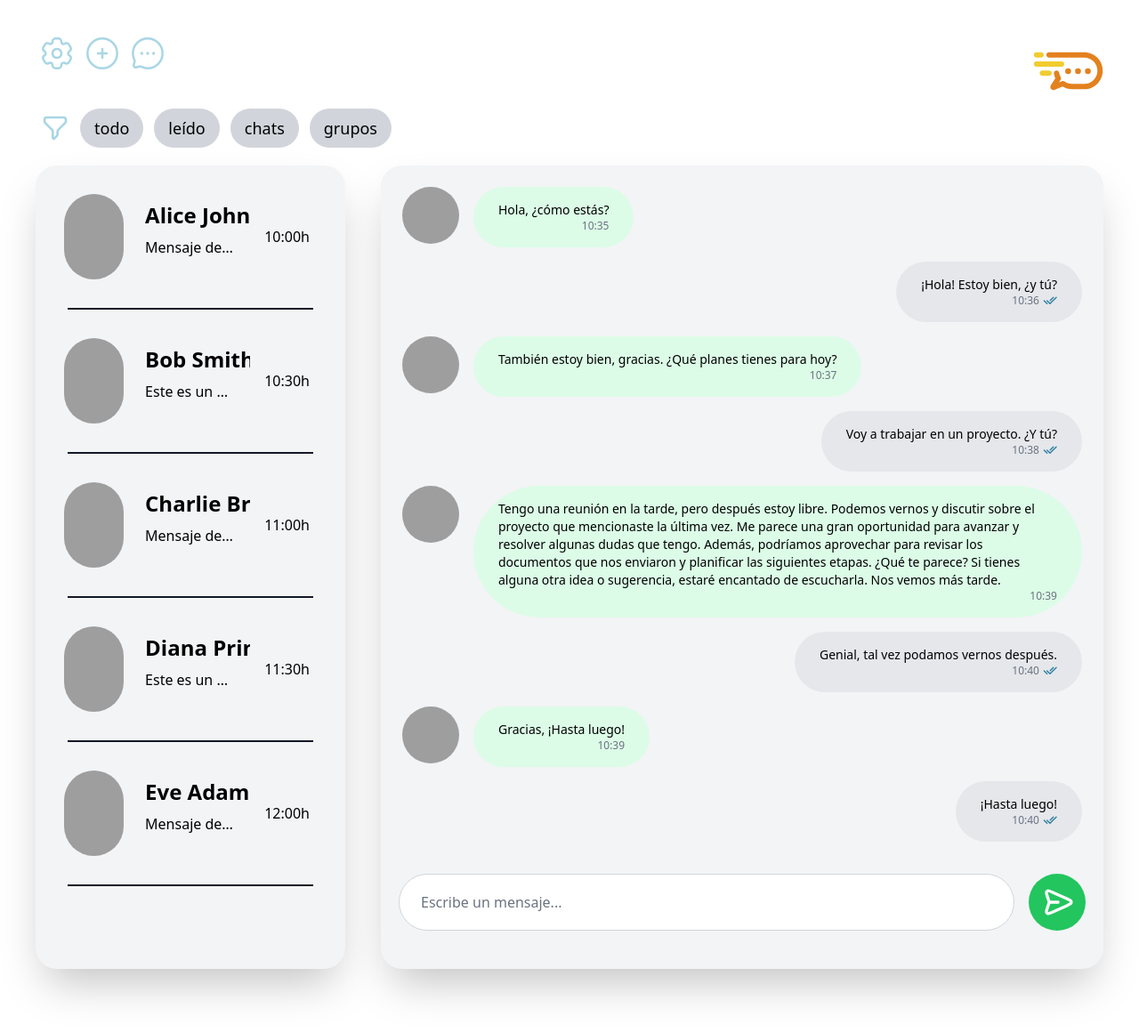
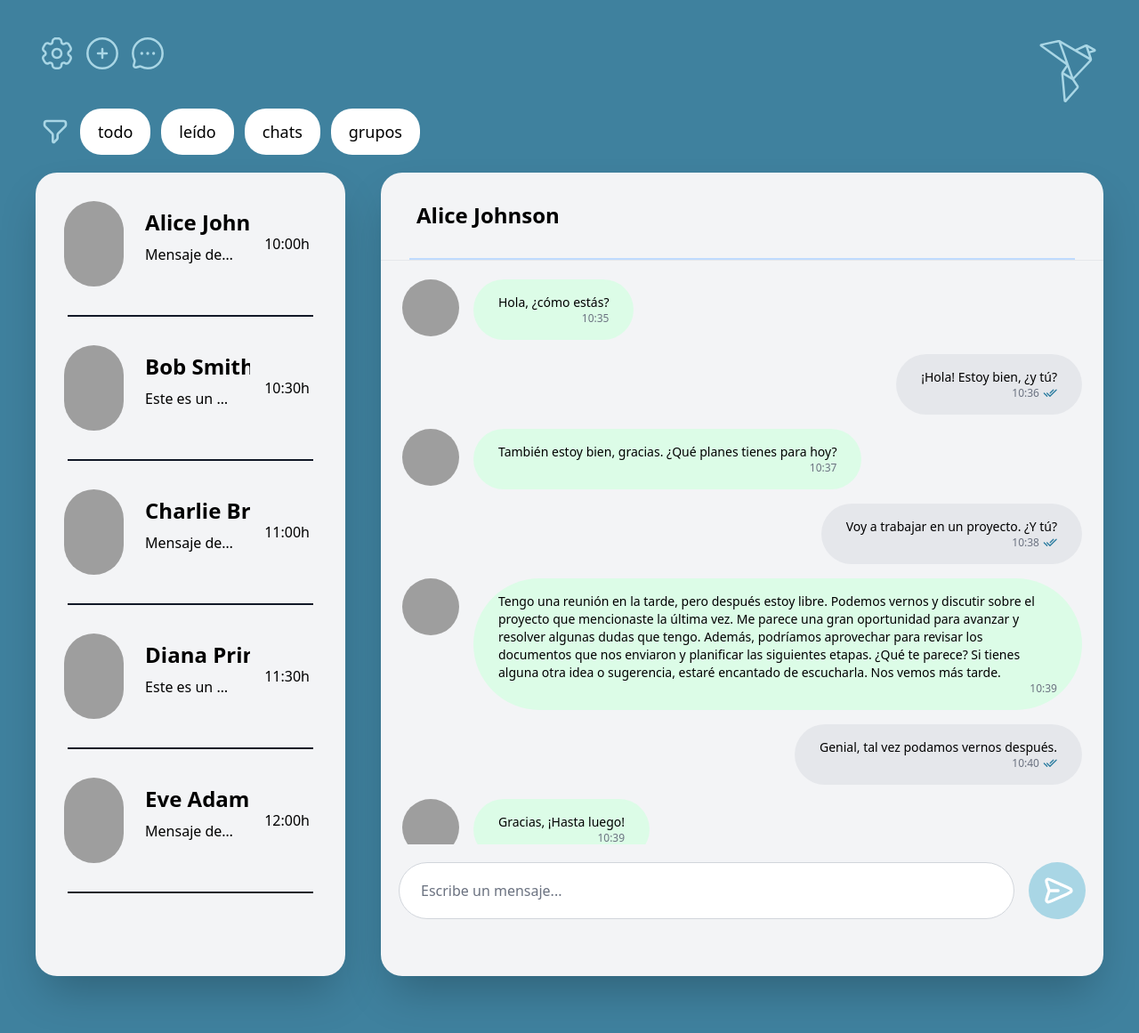
Before and after one commit to ElenaRivilla/API-whatsapp, a Python web app: template messaging-app/frontend/templates/listaChats.html in a window 1280 px wide. Shown: the whole page at 89% size. Run offline with Jinja, Linux system fonts and the light colour scheme; the template is opened without the code that fills it, so the values that code supplies are empty; some libraries are stand-ins or nearby versions; grey boxes are pictures that could not be loaded.

Commit message:
Modificado html y css

```diff
--- a/messaging-app/frontend/css/styles.css
+++ b/messaging-app/frontend/css/styles.css
@@ -0,0 +1,16 @@
+:root {
+    --background-color: rgb(63, 129, 158);
+}
+
+body{
+    background-color: var(--background-color)
+}
+
+.custom-scrollbar::-webkit-scrollbar {
+    display: none;
+}
+
+.custom-scrollbar {
+    -ms-overflow-style: none;
+    scrollbar-width: none;
+}
--- a/messaging-app/frontend/templates/listaChats.html
+++ b/messaging-app/frontend/templates/listaChats.html
@@ -6,13 +6,18 @@
     <meta name="viewport" content="width=device-width, initial-scale=1.0">
     <title>Lista de chats</title>
     <script src="https://cdn.tailwindcss.com"></script>
-    <script
-        src="https://cdn.tailwindcss.com?plugins=forms,typography,aspect-ratio,line-clamp,container-queries"></script>
+    <script src="https://cdn.tailwindcss.com?plugins=forms,typography,aspect-ratio,line-clamp,container-queries"></script>
+    <script src="https://code.jquery.com/jquery-3.6.0.min.js"></script>
     <script type="module" src="../js/listaChats.js"></script>
     <script type="module" src="../tests/tests.js"></script>
+    <link rel="stylesheet" href="../css/styles.css">
 </head>
 
 <style>
+    body{
+        background-color:rgb(63, 129, 158)
+    }
+
     .custom-scrollbar::-webkit-scrollbar {
         display: none;
     }
@@ -21,6 +26,7 @@
         -ms-overflow-style: none;
         scrollbar-width: none;
     }
+
 </style>
 
 <body>
@@ -38,36 +44,42 @@
                                 alt="button-chat"></button>
                     </div>
                 </div>
-                <div class="sm:flex sm:w-1/6">
-                    <div class="filters flex w-full md:w-1/2 mt-20 sm:mt-20 md:mt-3 items-center">
+                <div class="sm:flex w-full sm:w-1/6 md: 1/6">
+                    <div class="filters flex w-full sm:w-full md:w-1/2 mt-20 space-between sm:mt-20 md:mt-3 items-center">
                         <img src="../assets/svg/filter.svg" class="mx-1.5 w-8 md:h-8 lg:w-12">
                         <button
-                            class="button bg-gray-300 text-xs sm:text-sm md:text-base lg:text-lg hover:b mx-1.5 py-1 px-2 sm:py-2 sm:px-4 rounded-3xl">todo</button>
+                            class="button bg-white text-sm sm:text-base md:text-base lg:text-lg hover:bg-gray-200 hover:b mx-1.5 py-2 px-3 sm:py-3 sm:px-5 rounded-3xl">todo</button>
                         <button
-                            class="button bg-gray-300 text-xs sm:text-sm md:text-base lg:text-lg hover:b mx-1.5 py-1 px-2 sm:py-2 sm:px-4 rounded-3xl">leído</button>
+                            class="button bg-white text-sm sm:text-base md:text-base lg:text-lg hover:bg-gray-200 hover:b mx-1.5 py-2 px-3 sm:py-3 sm:px-5 rounded-3xl">leído</button>
                         <button
-                            class="button bg-gray-300 text-xs sm:text-sm md:text-base lg:text-lg hover:b mx-1.5 py-1 px-2 sm:py-2 sm:px-4 rounded-3xl">chats</button>
+                            class="button bg-white text-sm sm:text-base md:text-base lg:text-lg hover:bg-gray-200 hover:b mx-1.5 py-2 px-3 sm:py-3 sm:px-5 rounded-3xl">chats</button>
                         <button
-                            class="button bg-gray-300 text-xs sm:text-sm md:text-base lg:text-lg hover:b mx-1.5 py-1 px-2 sm:py-2 sm:px-4 rounded-3xl">grupos</button>
+                            class="button bg-white text-sm sm:text-base md:text-base lg:text-lg hover:bg-gray-200 hover:b mx-1.5 py-2 px-3 sm:py-3 sm:px-5 rounded-3xl">grupos</button>
                     </div>
                 </div>
             </div>
             <div class="w-full md:w-[40%] md:flex md:justify-end xl:justify-end mt-4 md:mt-0 hidden sm:hidden md:block">
-                <img src="../assets/svg/icon.svg" alt="logo" class="w-16 h-16 md:w-20 md:h-20">
+                <img src="../assets/svg/dove.svg" alt="logo" class="w-16 h-16 md:w-20 md:h-20">
             </div>
         </header>
         <div class="flex flex-col md:flex-row h-[83.5%]">
             <section
-                class="contacts bg-gray-100 w-full md:w-[30%] h-full mb-4 md:mb-0 md:mr-10 rounded-3xl overflow-y-auto custom-scrollbar shadow-2xl">
+                class=" contacts bg-gray-100 w-full md:w-[30%] h-full mb-4 md:mb-0 md:mr-10 rounded-3xl overflow-y-auto custom-scrollbar shadow-2xl">
                 <div class="scrollbar-custom">
-                    <!-- aquí se generan la lista de chats con el DOM -->
+                    <!-- aquí se generan la lista de chats con jQuery -->
                 </div>
             </section>
 
             <section
-                class="chats bg-gray-100 w-full md:w-[70%] hidden sm:hidden md:block h-full rounded-3xl shadow-2xl flex flex-col justify-between">
-                <div class="messages-container overflow-y-auto custom-scrollbar w-full h-[86%] p-6">
-                    <!-- aquí se añaden los mensajes con el DOM -->
+                class="chats bg-gray-100  w-full md:w-[70%] hidden sm:hidden md:block h-full rounded-3xl shadow-2xl flex flex-col justify-between">
+                <div class="info-friend w-full h-24">
+                    <div class="info-friend h-24 flex items-center ">
+                        <h3 class="text-2xl font-bold ml-10">Alice Johnson</h3>
+                    </div>
+                    <hr class="border-t-2 border-blue-200 mx-8"><hr>
+                </div>
+                <div class="messages-container overflow-y-auto custom-scrollbar w-full h-[73%] p-6">
+                    <!-- aquí se añaden los mensajes con jQuery -->
                 </div>
                 <div class="send-message-container h-[4%] p-5">
                     <div class="message-bar">
@@ -75,8 +87,8 @@
                             <input type="text"
                                 class="write-message h-16 flex-grow p-6 border border-gray-300 rounded-full"
                                 placeholder="Escribe un mensaje...">
-                            <button type="submit"
-                                class="send-button w-16 h-16 ml-4 p-2 bg-green-500 text-white rounded-full"><img
+                            <button type="submit" style="background-color: #A9D6E5"
+                                class="send-button w-16 h-16 ml-4 p-2 text-white rounded-full"><img
                                     class="w-10 ml-1.5" src="../assets/svg/send.svg"></button>
                         </form>
                     </div>
```
